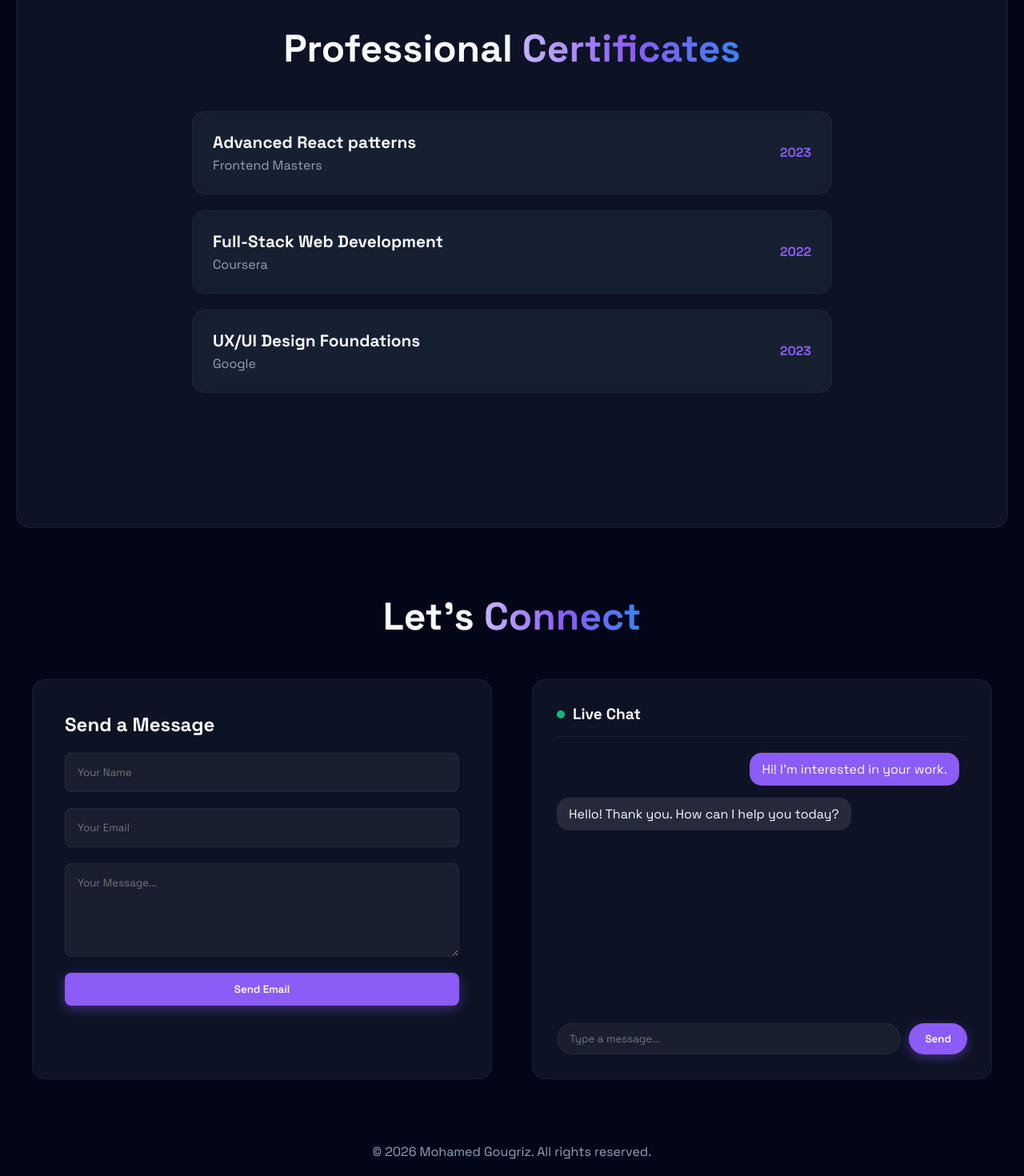
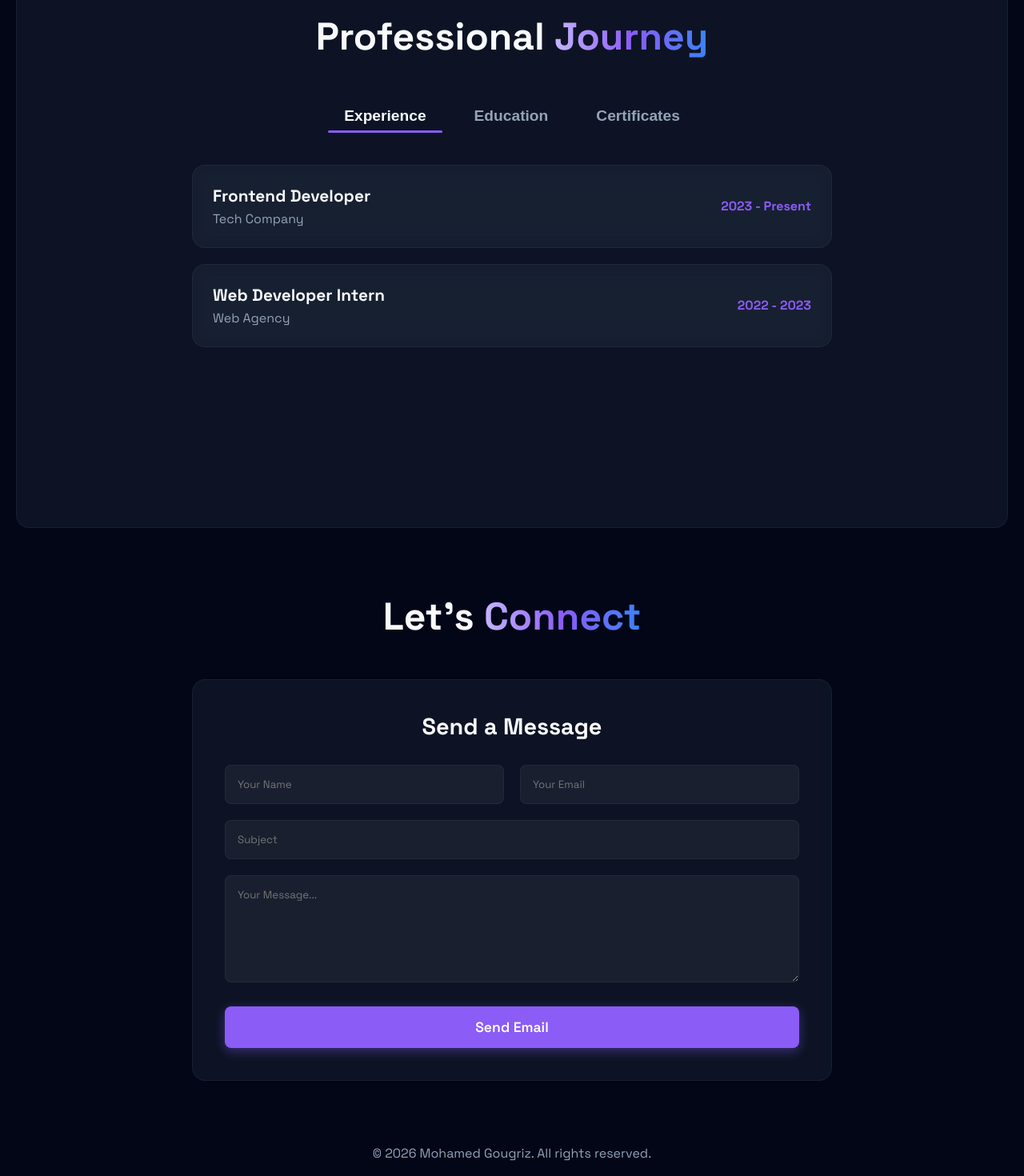
Before and after one commit to medgougriz/MyPortfolio, a React (Vite) app: page / in a window 1280 px wide. Shown: the part 3340-4810 px from the top of the page at 80% size. Built offline with nearby package versions, Linux system fonts and the light colour scheme.

Commit message:
fix footer and Professional Journey

```diff
--- a/src/components/Certificates.jsx
+++ b/src/components/Certificates.jsx
@@ -1,42 +1,107 @@
-import { motion } from 'framer-motion';
+import { motion, AnimatePresence } from 'framer-motion';
+import { useState } from 'react';
 
 const Certificates = () => {
-    const certs = [
+    const [activeTab, setActiveTab] = useState('Experience');
+
+    const tabs = ['Experience', 'Education', 'Certificates'];
+
+    const data = {
+        Experience: [
+            { title: 'Frontend Developer', issuer: 'Tech Company', date: '2023 - Present' },
+            { title: 'Web Developer Intern', issuer: 'Web Agency', date: '2022 - 2023' }
+        ],
+        Education: [
+            { title: 'Bachelor in Computer Science', issuer: 'University Name', date: '2019 - 2023' },
+            { title: 'Web Development Bootcamp', issuer: 'Coding Academy', date: '2022' }
+        ],
+        Certificates: [
             { title: 'Advanced React patterns', issuer: 'Frontend Masters', date: '2023' },
             { title: 'Full-Stack Web Development', issuer: 'Coursera', date: '2022' },
             { title: 'UX/UI Design Foundations', issuer: 'Google', date: '2023' }
-    ];
+        ]
+    };
 
     return (
-        <section className="section glass" style={{ margin: '0 20px', padding: '60px' }}>
+        <section className="section glass" id="certificates" style={{ margin: '0 20px', padding: '60px' }}>
             <div className="container">
                 <motion.div
-                    initial={{ opacity: 0, x: -50 }}
-                    whileInView={{ opacity: 1, x: 0 }}
+                    initial={{ opacity: 0, y: 50 }}
+                    whileInView={{ opacity: 1, y: 0 }}
                     viewport={{ once: true }}
                     transition={{ duration: 0.8 }}
                 >
                     <h2 style={{ fontSize: '3rem', marginBottom: '3rem', textAlign: 'center' }}>
-                        Professional <span className="text-gradient">Certificates</span>
+                        Professional <span className="text-gradient">Journey</span>
                     </h2>
 
-                    <div style={{ display: 'flex', flexDirection: 'column', gap: '20px', maxWidth: '800px', margin: '0 auto' }}>
-                        {certs.map((cert, index) => (
+                    {/* Tabs Navigation */}
+                    <div style={{ display: 'flex', justifyContent: 'center', gap: '20px', marginBottom: '40px', flexWrap: 'wrap' }}>
+                        {tabs.map((tab) => (
+                            <button
+                                key={tab}
+                                onClick={() => setActiveTab(tab)}
+                                style={{
+                                    background: 'transparent',
+                                    border: 'none',
+                                    fontSize: '1.2rem',
+                                    fontWeight: '600',
+                                    color: activeTab === tab ? 'var(--text-main)' : 'var(--text-muted)',
+                                    cursor: 'pointer',
+                                    position: 'relative',
+                                    padding: '10px 20px',
+                                    transition: 'color 0.3s ease'
+                                }}
+                            >
+                                {tab}
+                                {activeTab === tab && (
+                                    <motion.div
+                                        layoutId="tab-indicator"
+                                        style={{
+                                            position: 'absolute',
+                                            bottom: 0,
+                                            left: 0,
+                                            right: 0,
+                                            height: '3px',
+                                            background: 'var(--accent)',
+                                            borderRadius: '3px'
+                                        }}
+                                        transition={{ type: 'spring', stiffness: 300, damping: 30 }}
+                                    />
+                                )}
+                            </button>
+                        ))}
+                    </div>
+
+                    {/* Tab Content */}
+                    <div style={{ display: 'flex', flexDirection: 'column', gap: '20px', maxWidth: '800px', margin: '0 auto', minHeight: '300px' }}>
+                        <AnimatePresence mode="wait">
+                            <motion.div
+                                key={activeTab}
+                                initial={{ opacity: 0, y: 10 }}
+                                animate={{ opacity: 1, y: 0 }}
+                                exit={{ opacity: 0, y: -10 }}
+                                transition={{ duration: 0.3 }}
+                                style={{ display: 'flex', flexDirection: 'column', gap: '20px' }}
+                            >
+                                {data[activeTab].map((item, index) => (
                                     <motion.div
                                         key={index}
-                                className="glass"
+                                        className="glass tool-card"
                                         style={{ padding: '25px', display: 'flex', justifyContent: 'space-between', alignItems: 'center' }}
-                                whileHover={{ scale: 1.02, backgroundColor: 'rgba(139, 92, 246, 0.1)' }}
+                                        whileHover={{ scale: 1.02 }}
                                     >
                                         <div>
-                                    <h3 style={{ fontSize: '1.3rem', marginBottom: '5px' }}>{cert.title}</h3>
-                                    <p style={{ color: 'var(--text-muted)' }}>{cert.issuer}</p>
+                                            <h3 style={{ fontSize: '1.3rem', marginBottom: '5px' }}>{item.title}</h3>
+                                            <p style={{ color: 'var(--text-muted)' }}>{item.issuer}</p>
                                         </div>
                                         <div style={{ fontWeight: 'bold', color: 'var(--accent)' }}>
-                                    {cert.date}
+                                            {item.date}
                                         </div>
                                     </motion.div>
                                 ))}
+                            </motion.div>
+                        </AnimatePresence>
                     </div>
                 </motion.div>
             </div>
--- a/src/components/Contact.jsx
+++ b/src/components/Contact.jsx
@@ -1,25 +1,9 @@
 import { motion } from 'framer-motion';
-import { useState } from 'react';
 
 const Contact = () => {
-    const [messages, setMessages] = useState([
-        { text: "Hi! I'm interested in your work.", sender: 'user' },
-        { text: "Hello! Thank you. How can I help you today?", sender: 'bot' }
-    ]);
-    const [input, setInput] = useState('');
-
-    const handleSend = (e) => {
-        e.preventDefault();
-        if(!input.trim()) return;
-        setMessages([...messages, { text: input, sender: 'user' }]);
-        setInput('');
-        setTimeout(() => {
-            setMessages(prev => [...prev, { text: "Thanks for reaching out! I'll get back to you soon.", sender: 'bot' }]);
-        }, 1000);
-    };
 
     return (
-        <section className="section">
+        <section className="section" id="contact">
             <div className="container">
                 <motion.div
                     initial={{ opacity: 0, y: 50 }}
@@ -31,63 +15,41 @@ const Contact = () => {
                         Let's <span className="text-gradient">Connect</span>
                     </h2>
 
-                    <div style={{ display: 'grid', gridTemplateColumns: 'minmax(300px, 1fr) minmax(300px, 1fr)', gap: '50px' }}>
+                    <div style={{ maxWidth: '800px', margin: '0 auto', width: '100%' }}>
                         {/* Email Form */}
                         <div className="glass" style={{ padding: '40px' }}>
-                            <h3 style={{ marginBottom: '20px', fontSize: '1.5rem' }}>Send a Message</h3>
+                            <h3 style={{ marginBottom: '30px', fontSize: '1.8rem', textAlign: 'center' }}>Send a Message</h3>
                             <form style={{ display: 'flex', flexDirection: 'column', gap: '20px' }}>
+                                <div style={{ display: 'grid', gridTemplateColumns: 'repeat(auto-fit, minmax(250px, 1fr))', gap: '20px' }}>
+                                    <input
+                                        type="text"
+                                        placeholder="Your Name"
+                                        style={{ padding: '15px', borderRadius: '8px', background: 'rgba(255, 255, 255, 0.05)', border: '1px solid var(--glass-border)', color: 'var(--text-main)', fontFamily: 'inherit', width: '100%' }}
+                                    />
+                                    <input
+                                        type="email"
+                                        placeholder="Your Email"
+                                        style={{ padding: '15px', borderRadius: '8px', background: 'rgba(255, 255, 255, 0.05)', border: '1px solid var(--glass-border)', color: 'var(--text-main)', fontFamily: 'inherit', width: '100%' }}
+                                    />
+                                </div>
                                 <input
                                     type="text"
-                                    placeholder="Your Name"
-                                    style={{ padding: '15px', borderRadius: '8px', background: 'rgba(255,255,255,0.05)', border: '1px solid var(--glass-border)', color: 'white', fontFamily: 'inherit' }}
-                                />
-                                <input
-                                    type="email"
-                                    placeholder="Your Email"
-                                    style={{ padding: '15px', borderRadius: '8px', background: 'rgba(255,255,255,0.05)', border: '1px solid var(--glass-border)', color: 'white', fontFamily: 'inherit' }}
+                                    placeholder="Subject"
+                                    style={{ padding: '15px', borderRadius: '8px', background: 'rgba(255, 255, 255, 0.05)', border: '1px solid var(--glass-border)', color: 'var(--text-main)', fontFamily: 'inherit' }}
                                 />
                                 <textarea
                                     placeholder="Your Message..."
-                                    rows="5"
-                                    style={{ padding: '15px', borderRadius: '8px', background: 'rgba(255,255,255,0.05)', border: '1px solid var(--glass-border)', color: 'white', fontFamily: 'inherit', resize: 'vertical' }}
+                                    rows="6"
+                                    style={{ padding: '15px', borderRadius: '8px', background: 'rgba(255, 255, 255, 0.05)', border: '1px solid var(--glass-border)', color: 'var(--text-main)', fontFamily: 'inherit', resize: 'vertical' }}
                                 ></textarea>
-                                <button type="button" className="btn btn-primary" style={{ justifyContent: 'center' }}>Send Email</button>
-                            </form>
-                        </div>
-
-                        {/* Live Chat Mockup */}
-                        <div className="glass" style={{ padding: '30px', display: 'flex', flexDirection: 'column', height: '500px' }}>
-                            <div style={{ borderBottom: '1px solid var(--glass-border)', paddingBottom: '15px', marginBottom: '20px', display: 'flex', alignItems: 'center', gap: '10px' }}>
-                                <div style={{ width: '10px', height: '10px', borderRadius: '50%', background: '#10b981' }}></div>
-                                <h3 style={{ fontSize: '1.2rem' }}>Live Chat</h3>
-                            </div>
-
-                            <div style={{ flexGrow: 1, overflowY: 'auto', display: 'flex', flexDirection: 'column', gap: '15px', paddingRight: '10px' }}>
-                                {messages.map((msg, i) => (
-                                    <div key={i} style={{ alignSelf: msg.sender === 'user' ? 'flex-end' : 'flex-start', background: msg.sender === 'user' ? 'var(--accent)' : 'rgba(255,255,255,0.1)', padding: '10px 15px', borderRadius: '15px', maxWidth: '80%' }}>
-                                        {msg.text}
-                                    </div>
-                                ))}
-                            </div>
-
-                            <form onSubmit={handleSend} style={{ display: 'flex', gap: '10px', marginTop: '20px' }}>
-                                <input
-                                    type="text"
-                                    value={input}
-                                    onChange={(e) => setInput(e.target.value)}
-                                    placeholder="Type a message..."
-                                    style={{ flexGrow: 1, padding: '10px 15px', borderRadius: '20px', background: 'rgba(255,255,255,0.05)', border: '1px solid var(--glass-border)', color: 'white', fontFamily: 'inherit' }}
-                                />
-                                <button type="submit" className="btn btn-primary" style={{ borderRadius: '20px', padding: '10px 20px' }}>
-                                    Send
-                                </button>
+                                <button type="button" className="btn btn-primary" style={{ justifyContent: 'center', padding: '15px', fontSize: '1.1rem', marginTop: '10px' }}>Send Email</button>
                             </form>
                         </div>
                     </div>
                 </motion.div>
             </div>
 
-            <footer style={{ marginTop: '80px', color: 'var(--text-muted)', textAlign: 'center', paddingBottom: '20px' }}>
+            <footer style={{ marginTop: '80px', color: 'var(--text-muted)', textAlign: 'center', paddingBottom: '120px' }}>
                 <p>&copy; 2026 Mohamed Gougriz. All rights reserved.</p>
             </footer>
         </section>
```
Lines whose indentation alone changed are shown as unchanged.
